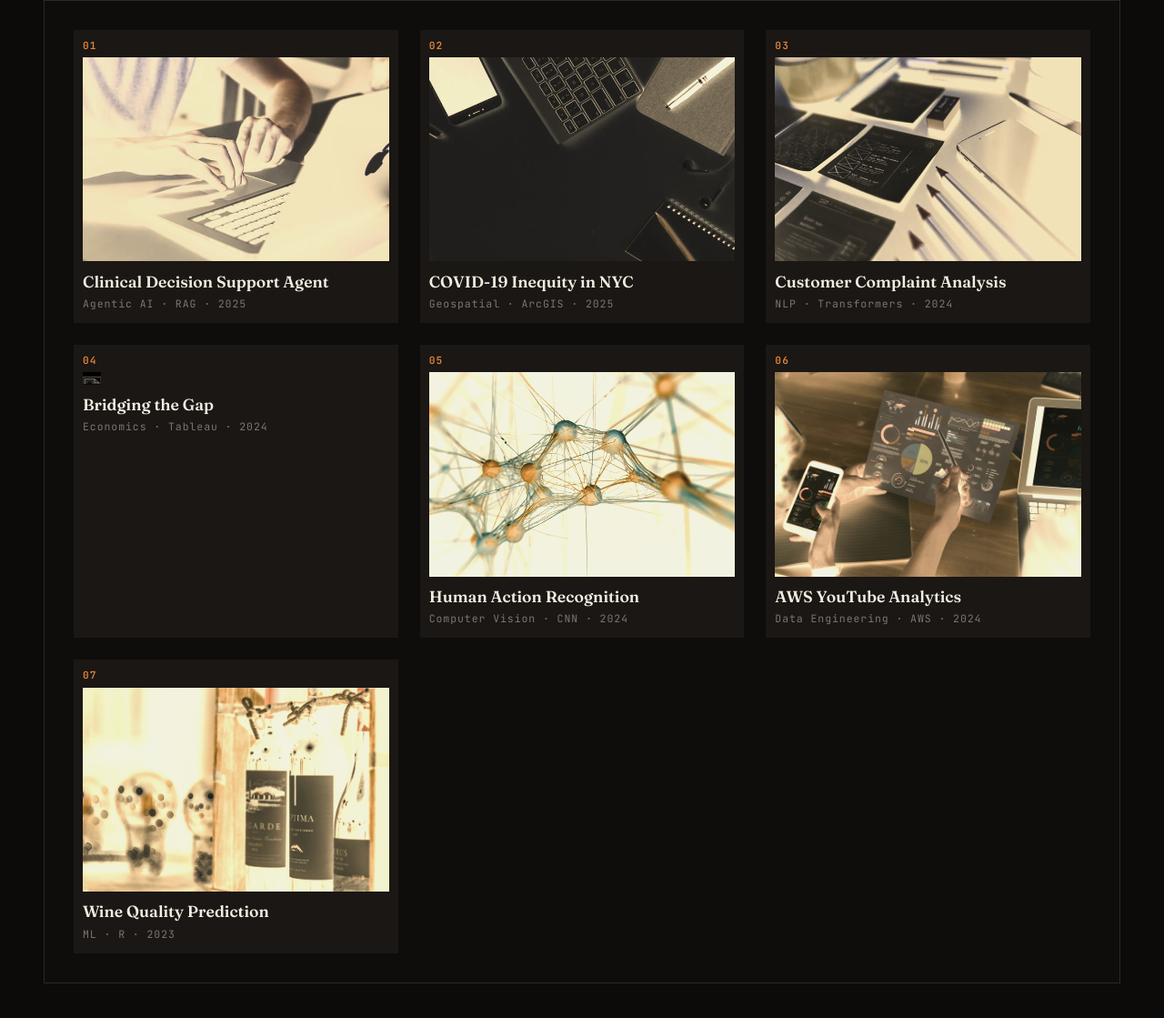
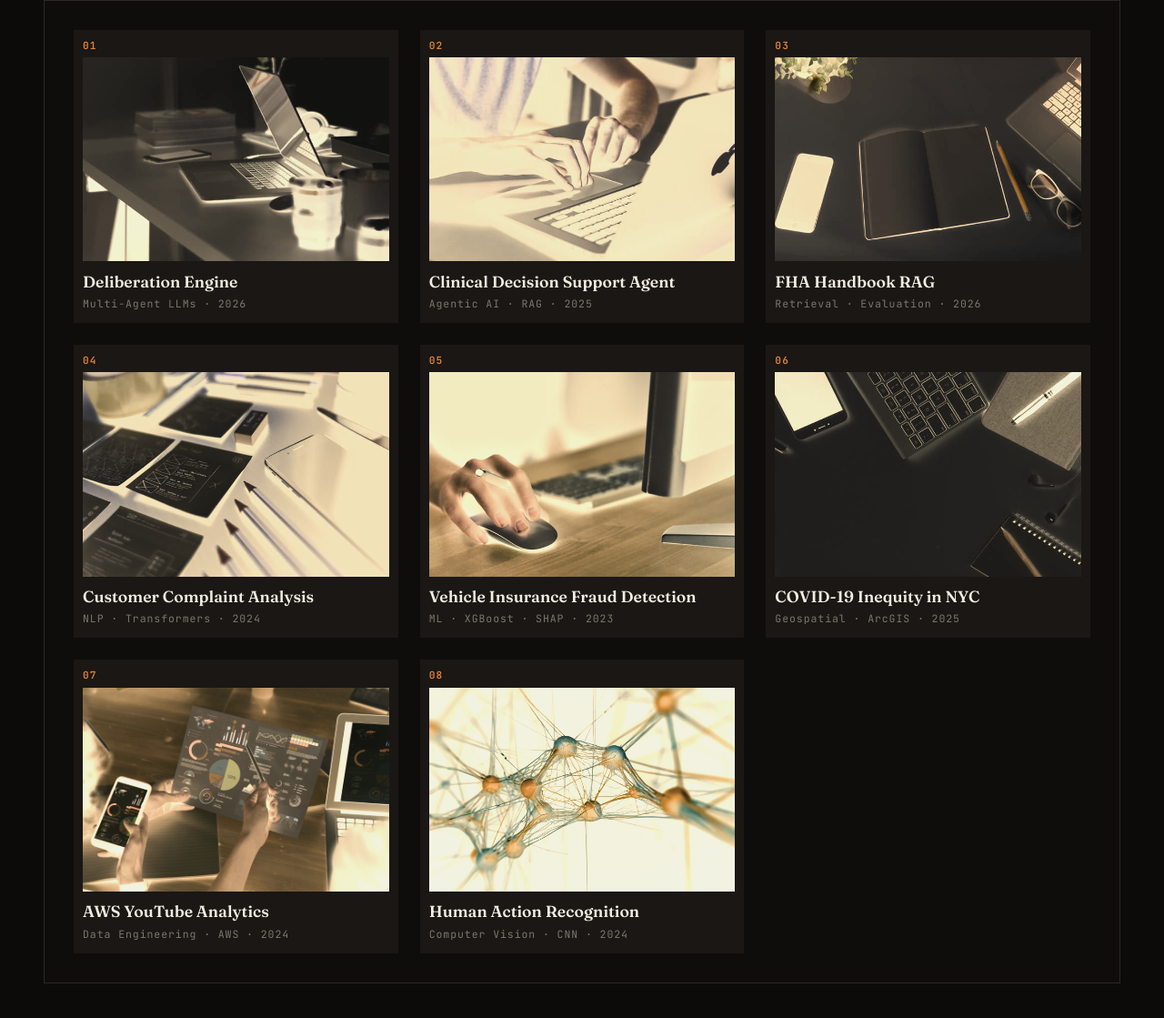
Before and after one commit to bhumika-1815/portfolio, a plain HTML site: page index.html in a window 1280 px wide. Shown: the part 4282-5401 px from the top of the page at 91% size. Drawn offline with nearby package versions, Linux system fonts and the light colour scheme.

Commit message:
project changes

```diff
--- a/assets/js/darkroom.js
+++ b/assets/js/darkroom.js
@@ -96,30 +96,39 @@
 
     /* ---- Gallery lightbox ---- */
     const projects = [
+        { title: 'Deliberation Engine', meta: 'Multi-Agent LLMs · October 2026', img: 'assets/img/work4.jpg',
+          link: 'https://github.com/bhumika-1815/delibration-engine1',
+          points: ['Built a two-agent system in plain Python (no agent frameworks) where a Proposer scopes a vague feature request and a Critic challenges its assumptions over 2–4 rounds, before anyone starts building.',
+                   'Designed an orchestrator that decides when to stop from a structured ledger of open concerns, rather than letting the Critic end the debate.',
+                   'Runs each role on a different LLM vendor (Gemini, Groq, Anthropic, OpenAI) behind one provider layer, so a model is less likely to simply agree with itself.',
+                   'Produces a decision document (agreed scope, challenged vs. accepted assumptions, open questions) plus a full JSON trace of every agent reply and validation error.'] },
         { title: 'Clinical Decision Support Agent', meta: 'Agentic AI · RAG · August 2025', img: 'assets/img/work3.jpg',
           link: 'https://github.com/bhumika-1815/clinical-ai-agent',
           points: ['Built a 5-agent AI pipeline and RAG system (LangGraph, ChromaDB, Hugging Face) to analyze large, unstructured clinical datasets and predict 30-day readmission risk, achieving an AUC-ROC of 0.867.',
+                   'Added SHAP explanations for each prediction and grounded every recommendation in cited clinical guidelines (ACC/AHA, ADA, CMS, KDIGO).',
                    'Shipped the model as a production, interactive Streamlit application for stakeholder use.'] },
+        { title: 'FHA Handbook RAG', meta: 'Retrieval · Evaluation · October 2026', img: 'assets/img/work6.jpg',
+          link: 'https://github.com/bhumika-1815/fha-rag',
+          points: ['Built a retrieval-augmented question-answering pipeline over HUD\'s FHA Single Family Housing Handbook (4000.1), parsing the PDF into sections with PyMuPDF.',
+                   'Benchmarked two chunking strategies (fixed-size vs. section-based) against four retrievers (BM25, dense embeddings, hybrid, and hybrid + reranking) on a hand-built golden question set.',
+                   'Measured recall@k and MRR to choose the best setup: hybrid retrieval with reranking reached 0.89 recall@10.'] },
+        { title: 'Customer Complaint Analysis & Prediction System', meta: 'NLP · 2024', img: 'assets/img/work1.jpg', link: null,
+          points: ['Fine-tuned transformer models (DistilBERT, RoBERTa, BERT, T5, BART) using PyTorch and Hugging Face Transformers for complaint classification, summarization, sentiment analysis, and response-quality prediction on consumer complaint data.',
+                   'Applied cross-validation, weighted loss functions, and learning-rate scheduling to optimize F1 and ROUGE scores as part of a 4-person NLP research team.'] },
+        { title: 'Vehicle Insurance Fraud Detection', meta: 'Machine Learning · December 2023', img: 'assets/img/work5.jpg',
+          link: 'https://github.com/bhumika-1815/Vehicle-fraud-detection',
+          points: ['Built a Python machine learning model to detect fraudulent insurance claims from 15,420 claims across 33 fields, applying SMOTE oversampling, XGBoost classification, and SHAP value analysis.',
+                   'Improved model performance through data processing and feature selection to reduce both false positives and false negatives.'] },
         { title: 'Geospatial Analysis of COVID-19 Inequity in New York City', meta: 'Geospatial · Capstone · May 2025', img: 'assets/img/work2.jpg',
           link: 'https://github.com/bhumika-1815/Capstone_Project_2025',
           points: ['Performed spatial and statistical analyses in ArcGIS Pro and Python, integrating NYC case data by ZCTA with U.S. Census demographics including median income and population density.',
                    'Revealed that low-income neighborhoods had 25–30% higher case densities, and presented findings to stakeholders as a capstone deliverable.'] },
-        { title: 'Customer Complaint Analysis & Prediction System', meta: 'NLP · 2024', img: 'assets/img/work1.jpg', link: null,
-          points: ['Fine-tuned transformer models (DistilBERT, RoBERTa, BERT, T5, BART) using PyTorch and Hugging Face Transformers for complaint classification, summarization, sentiment analysis, and response-quality prediction on consumer complaint data.',
-                   'Applied cross-validation, weighted loss functions, and learning-rate scheduling to optimize F1 and ROUGE scores as part of a 4-person NLP research team.'] },
-        { title: 'Bridging the Gap: Wages, Housing & U.S. Financial Stability', meta: 'Economics · Tableau · May 2024', img: 'assets/img/Housingimage.jpg',
-          link: 'https://github.com/bhumika-1815/Bridging-the-Gap',
-          points: ['Conducted a comprehensive analysis of U.S. financial stability, focusing on wage policies, housing affordability, and economic resilience during recessions, utilizing datasets from the Federal Reserve Bank of St. Louis and advanced data visualization techniques in Tableau.'] },
+        { title: 'AWS YouTube Video Analytics Pipeline', meta: 'Data Engineering · April 2024', img: 'assets/img/aws.jpg',
+          link: 'https://github.com/bhumika-1815/AWS-Youtube-Analytics-Pipeline',
+          points: ['Led the design and deployment of an end-to-end data processing and analytics pipeline on AWS, integrating services like S3, Glue, Lambda, Athena, and QuickSight for comprehensive data management, transformation, and visualization.'] },
         { title: 'Human Action Recognition using CNNs', meta: 'Computer Vision · May 2024', img: 'assets/img/humanaction.webp',
           link: 'https://github.com/bhumika-1815/Human-Action-Recognition-CNN',
           points: ['Engineered a Convolutional Neural Network (CNN) model using TensorFlow for Human Action Recognition, achieving 66.75% classification accuracy on 12,000 images by applying advanced data preprocessing techniques.'] },
-        { title: 'AWS YouTube Video Analytics Pipeline', meta: 'Data Engineering · April 2024', img: 'assets/img/aws.jpg',
-          link: 'https://github.com/bhumika-1815/AWS-Youtube-Analytics-Pipeline',
-          points: ['Led the design and deployment of an end-to-end data processing and analytics pipeline on AWS, integrating services like S3, Glue, Lambda, Athena, and QuickSight for comprehensive data management, transformation, and visualization.'] },
-        { title: 'Wine Quality Prediction', meta: 'Machine Learning · R · December 2023', img: 'assets/img/wine.jpg',
-          link: 'https://github.com/bhumika-1815/Wine-Quality-Prediction-Project',
-          points: ['Developed an R-based machine learning model to predict red and white wine quality ratings; applied exploratory data analysis (EDA), statistical tests, and advanced modeling techniques.',
-                   'Produced a comprehensive report summarizing data insights, modeling approach, results, and recommendations.'] },
     ];
 
     const lb = $('#lightbox');
--- a/index.html
+++ b/index.html
@@ -305,45 +305,51 @@
             <div class="sheet">
                 <button class="print reveal" data-project="0">
                     <span class="print__no">01</span>
+                    <div class="print__img"><img src="assets/img/work4.jpg" alt=""></div>
+                    <span class="print__title">Deliberation Engine</span>
+                    <span class="print__tag">Multi-Agent LLMs · 2026</span>
+                </button>
+                <button class="print reveal" data-project="1">
+                    <span class="print__no">02</span>
                     <div class="print__img"><img src="assets/img/work3.jpg" alt=""></div>
                     <span class="print__title">Clinical Decision Support Agent</span>
                     <span class="print__tag">Agentic AI · RAG · 2025</span>
                 </button>
-                <button class="print reveal" data-project="1">
-                    <span class="print__no">02</span>
+                <button class="print reveal" data-project="2">
+                    <span class="print__no">03</span>
+                    <div class="print__img"><img src="assets/img/work6.jpg" alt=""></div>
+                    <span class="print__title">FHA Handbook RAG</span>
+                    <span class="print__tag">Retrieval · Evaluation · 2026</span>
+                </button>
+                <button class="print reveal" data-project="3">
+                    <span class="print__no">04</span>
+                    <div class="print__img"><img src="assets/img/work1.jpg" alt=""></div>
+                    <span class="print__title">Customer Complaint Analysis</span>
+                    <span class="print__tag">NLP · Transformers · 2024</span>
+                </button>
+                <button class="print reveal" data-project="4">
+                    <span class="print__no">05</span>
+                    <div class="print__img"><img src="assets/img/work5.jpg" alt=""></div>
+                    <span class="print__title">Vehicle Insurance Fraud Detection</span>
+                    <span class="print__tag">ML · XGBoost · SHAP · 2023</span>
+                </button>
+                <button class="print reveal" data-project="5">
+                    <span class="print__no">06</span>
                     <div class="print__img"><img src="assets/img/work2.jpg" alt=""></div>
                     <span class="print__title">COVID-19 Inequity in NYC</span>
                     <span class="print__tag">Geospatial · ArcGIS · 2025</span>
                 </button>
-                <button class="print reveal" data-project="2">
-                    <span class="print__no">03</span>
-                    <div class="print__img"><img src="assets/img/work1.jpg" alt=""></div>
-                    <span class="print__title">Customer Complaint Analysis</span>
-                    <span class="print__tag">NLP · Transformers · 2024</span>
-                </button>
-                <button class="print reveal" data-project="3">
-                    <span class="print__no">04</span>
-                    <div class="print__img"><img src="assets/img/Housingimage.jpg" alt=""></div>
-                    <span class="print__title">Bridging the Gap</span>
-                    <span class="print__tag">Economics · Tableau · 2024</span>
-                </button>
-                <button class="print reveal" data-project="4">
-                    <span class="print__no">05</span>
-                    <div class="print__img"><img src="assets/img/humanaction.webp" alt=""></div>
-                    <span class="print__title">Human Action Recognition</span>
-                    <span class="print__tag">Computer Vision · CNN · 2024</span>
-                </button>
-                <button class="print reveal" data-project="5">
-                    <span class="print__no">06</span>
+                <button class="print reveal" data-project="6">
+                    <span class="print__no">07</span>
                     <div class="print__img"><img src="assets/img/aws.jpg" alt=""></div>
                     <span class="print__title">AWS YouTube Analytics</span>
                     <span class="print__tag">Data Engineering · AWS · 2024</span>
                 </button>
-                <button class="print reveal" data-project="6">
-                    <span class="print__no">07</span>
-                    <div class="print__img"><img src="assets/img/wine.jpg" alt=""></div>
-                    <span class="print__title">Wine Quality Prediction</span>
-                    <span class="print__tag">ML · R · 2023</span>
+                <button class="print reveal" data-project="7">
+                    <span class="print__no">08</span>
+                    <div class="print__img"><img src="assets/img/humanaction.webp" alt=""></div>
+                    <span class="print__title">Human Action Recognition</span>
+                    <span class="print__tag">Computer Vision · CNN · 2024</span>
                 </button>
             </div>
         </section>
```
